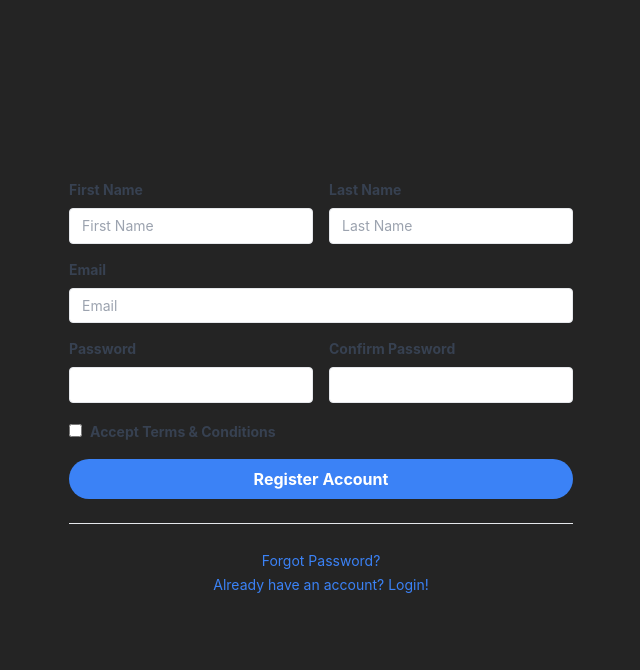
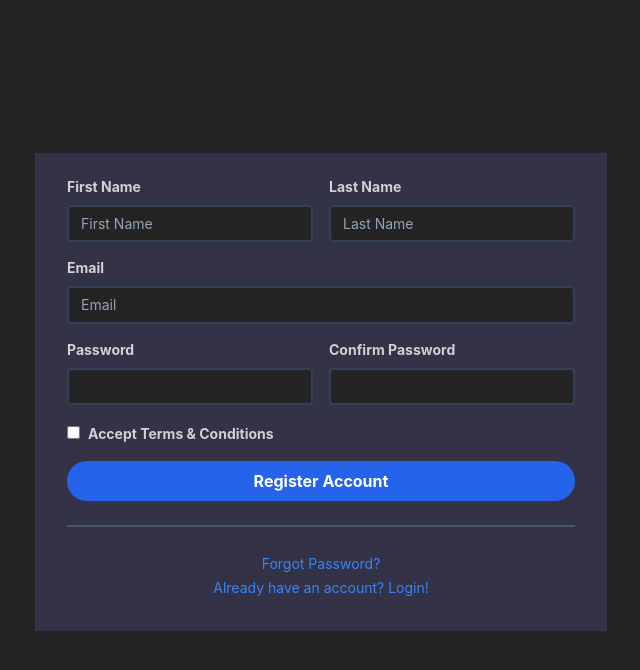
Before and after one commit to colespen/react-hook-form-with-zod, a React (Vite) app: page / in a window 1280 px wide. Shown: the top 670 px of the page, without its empty margins (319-959 px from the left). Built offline with nearby package versions, Linux system fonts and the light colour scheme.

Commit message:
try some tailwind

```diff
--- a/src/components/Form.tsx
+++ b/src/components/Form.tsx
@@ -1,16 +1,16 @@
 const Form = () => {
   return (
-    <form className="px-8 pt-6 pb-8 mb-4">
+    <form className="bg-[#333247] px-8 pt-6 pb-8 mb-4">
       <div className="mb-4 md:flex md:justify-between">
         <div className="mb-4 md:mr-2 md:mb-0">
           <label
-            className="block mb-2 text-sm font-bold text-gray-700"
+            className="block mb-2 text-sm font-bold text-[#d1d1d1]"
             htmlFor="firstName"
           >
             First Name
           </label>
           <input
-            className="w-full px-3 py-2 text-sm leading-tight text-gray-700 border rounded appearance-none focus:outline-none focus:shadow-outline"
+            className="bg-[#242424] w-full px-3 py-2 text-sm leading-tight text-[#d1d1d1] border-2 border-slate-700 focus:border-slate-600 rounded appearance-none focus:outline-none focus:shadow-outline placeholder:text-slate-400"
             id="firstName"
             type="text"
             placeholder="First Name"
@@ -18,13 +18,13 @@ const Form = () => {
         </div>
         <div className="md:ml-2">
           <label
-            className="block mb-2 text-sm font-bold text-gray-700"
+            className="block mb-2 text-sm font-bold text-[#d1d1d1]"
             htmlFor="lastName"
           >
             Last Name
           </label>
           <input
-            className="w-full px-3 py-2 text-sm leading-tight text-gray-700 border rounded appearance-none focus:outline-none focus:shadow-outline"
+            className="bg-[#242424] w-full px-3 py-2 text-sm leading-tight text-[#d1d1d1] border-2 border-slate-700 focus:border-slate-600 rounded appearance-none focus:outline-none focus:shadow-outline placeholder:text-slate-400"
             id="lastName"
             type="text"
             placeholder="Last Name"
@@ -33,13 +33,13 @@ const Form = () => {
       </div>
       <div className="mb-4">
         <label
-          className="block mb-2 text-sm font-bold text-gray-700"
+          className="block mb-2 text-sm font-bold text-[#d1d1d1]"
           htmlFor="email"
         >
           Email
         </label>
         <input
-          className="w-full px-3 py-2 text-sm leading-tight text-gray-700 border rounded appearance-none focus:outline-none focus:shadow-outline"
+          className="bg-[#242424] w-full px-3 py-2 text-sm leading-tight text-[#d1d1d1] border-2 border-slate-700 focus:border-slate-600 rounded appearance-none focus:outline-none focus:shadow-outline placeholder:text-slate-400"
           id="email"
           type="email"
           placeholder="Email"
@@ -48,49 +48,49 @@ const Form = () => {
       <div className="mb-4 md:flex md:justify-between">
         <div className="mb-4 md:mr-2 md:mb-0">
           <label
-            className="block mb-2 text-sm font-bold text-gray-700"
+            className="block mb-2 text-sm font-bold text-[#d1d1d1]"
             htmlFor="password"
           >
             Password
           </label>
           <input
-            className="w-full px-3 py-2 text-sm leading-tight text-gray-700 border rounded appearance-none focus:outline-none focus:shadow-outline"
+            className="bg-[#242424] w-full px-3 py-2 text-sm leading-tight text-[#d1d1d1] border-2 border-slate-700 focus:border-slate-600 rounded appearance-none focus:outline-none focus:shadow-outline placeholder:text-slate-400"
             id="password"
             type="password"
           />
         </div>
         <div className="md:ml-2">
           <label
-            className="block mb-2 text-sm font-bold text-gray-700"
+            className="block mb-2 text-sm font-bold text-[#d1d1d1]"
             htmlFor="c_password"
           >
             Confirm Password
           </label>
           <input
-            className="w-full px-3 py-2 text-sm leading-tight text-gray-700 border rounded appearance-none focus:outline-none focus:shadow-outline"
+            className="bg-[#242424] w-full px-3 py-2 text-sm leading-tight text-[#d1d1d1] border-2 border-slate-700 focus:border-slate-600 rounded appearance-none focus:outline-none focus:shadow-outline"
             id="c_password"
             type="password"
           />
         </div>
       </div>
       <div className="mb-4">
-        <input type="checkbox" id="terms" />
+        <input type="checkbox" id="terms" className="bg-[#242424]"/>
         <label
           htmlFor="terms"
-          className="ml-2 mb-2 text-sm font-bold text-gray-700"
+          className= "ml-2 mb-2 text-sm font-bold text-[#d1d1d1]"
         >
           Accept Terms & Conditions
         </label>
       </div>
       <div className="mb-6 text-center">
         <button
-          className="w-full px-4 py-2 font-bold text-white bg-blue-500 rounded-full hover:bg-blue-700 focus:outline-none focus:shadow-outline"
+          className="w-full px-4 py-2 font-bold text-white bg-blue-600 rounded-full hover:bg-blue-800 focus:outline-none focus:shadow-outline"
           type="submit"
         >
           Register Account
         </button>
       </div>
-      <hr className="mb-6 border-t" />
+      <hr className="mb-6 border-t-2 border-slate-600" />
       <div className="text-center">
         <a
           className="inline-block text-sm text-blue-500 align-baseline hover:text-blue-800"
--- a/src/index.css
+++ b/src/index.css
@@ -8,8 +8,8 @@
   line-height: 1.5;
   font-weight: 400;
 
-  color-scheme: light dark;
-  color: rgba(255, 255, 255, 0.87);
+  /* color-scheme: light dawrk; */
+  /* color: rgba(255, 255, 255, 0.87); */
   background-color: #242424;
 
   font-synthesis: none;
```
